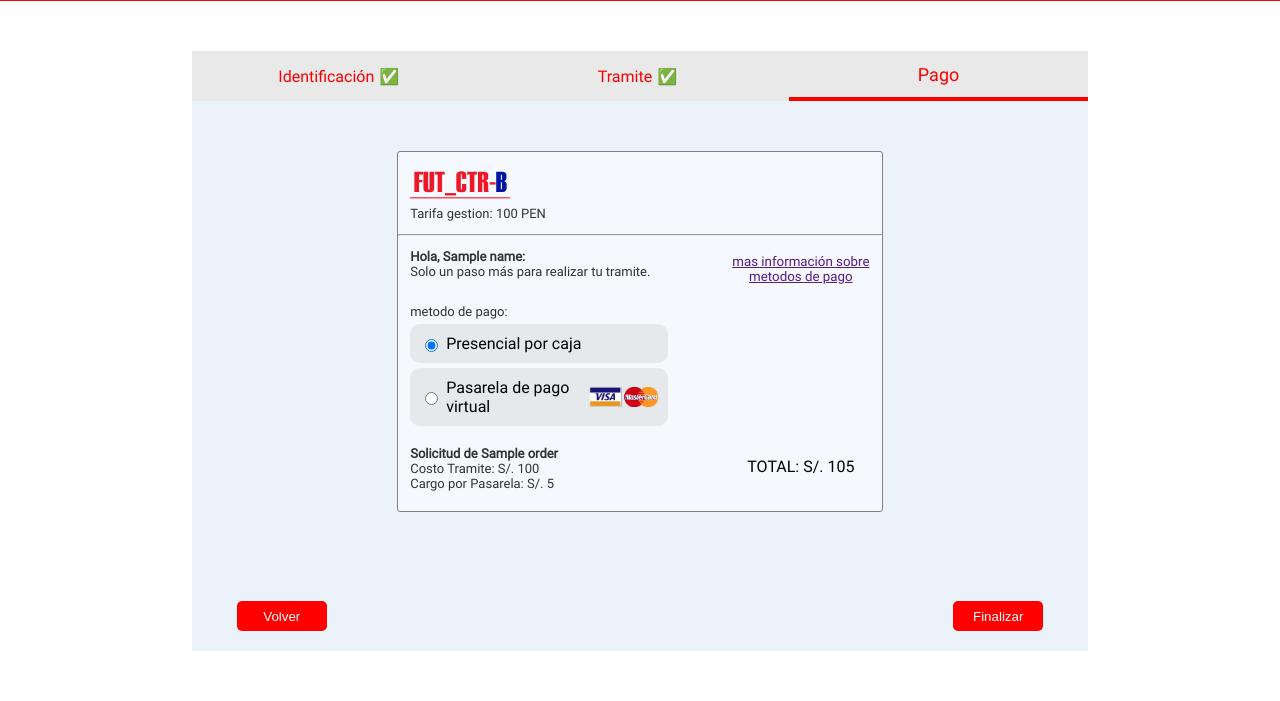
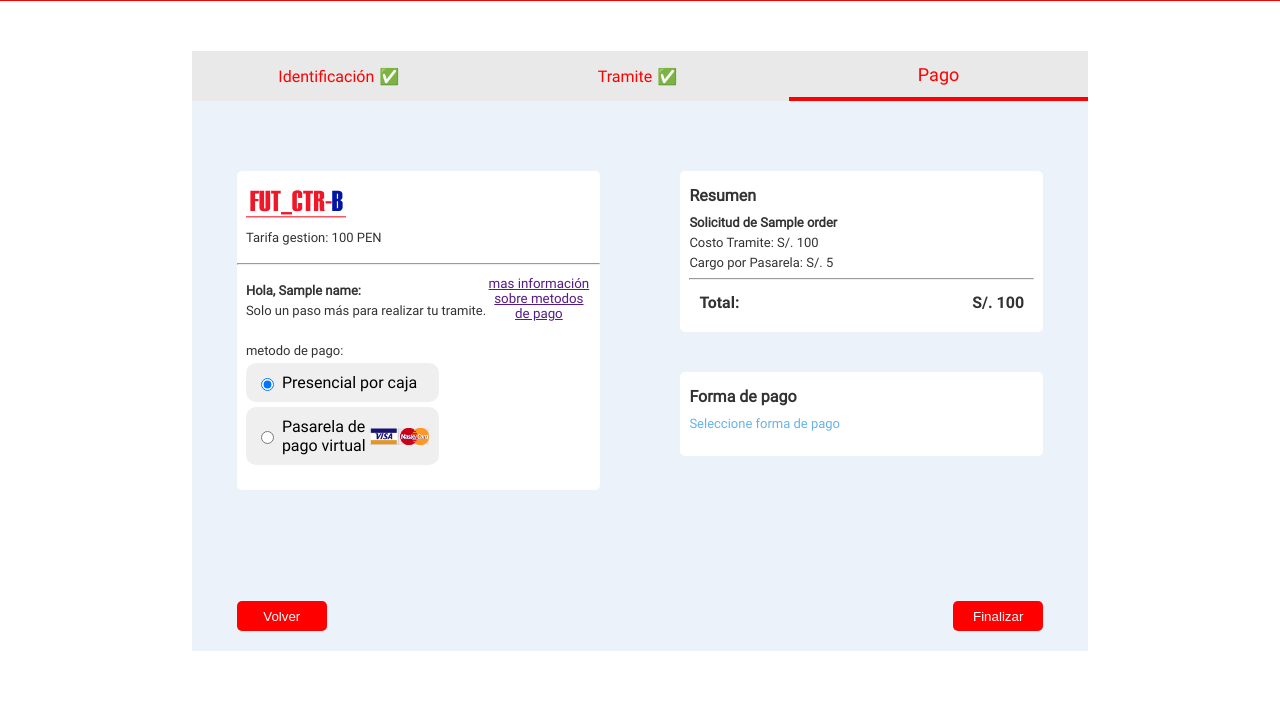
Before and after one commit to RTzm4d48/FUT_CTR-B_v5, a Django app: template myapp/templates/create_fut/pay.html in a window 1280 px wide. Shown: the part 99-800 px from the top of the page. Run offline with Django 4.2, Linux system fonts and the light colour scheme; the template is opened without the code that fills it: most values are stand-ins (such as "Sample title", 1, 10 or a date in 2020); some libraries are stand-ins or nearby versions.

Commit message:
form.pay: add new design

```diff
--- a/myapp/templates/create_fut/base_form_new_fut.html
+++ b/myapp/templates/create_fut/base_form_new_fut.html
@@ -93,7 +93,8 @@
         width: 100%;
         height: 100px;
         margin: 20px 0px 0px 0px;
-        display: block;
+        display: flex;
+        justify-content: space-between;
     }
     .from_item{
         /* background: skyblue; */
--- a/myapp/templates/create_fut/pay.html
+++ b/myapp/templates/create_fut/pay.html
@@ -10,12 +10,11 @@
 <!-- ------SOLO ESTILOS DEL CUADRO DE PAGO------ -->
 <style>
     .content_form2{
-        background: #ffffff70;
+        background: #ffffff;
         width: 60%;
         height: auto;
         margin: 20px auto;
-        border: 1px solid gray;
-        border-radius: 3px;
+        border-radius: 5px;
         padding: 5px 0px 10px 0px;
     }
     .block{
@@ -30,14 +29,27 @@
         padding: 5px 0px;
         /* background: #5add26; */
     }
+
     .column1 p{
-        font-size: small; opacity: 80%;margin: 0px;
+        font-size: small; opacity: 80%;
+        margin: 5px 0px;
+    }
+    .column1 img{
+        width: 100px;
+    }
+    .column1 h2{
+        margin: 0px 0px 10px 0px;
+        opacity: 80%;
+        font-size: medium;
     }
     .column2{
         width: 30%;
         height: 50px;
         /* background: #f8d50f; */
         display: flex;
+    }
+    .column2 a{
+        font-size: smaller;text-align: center;margin: auto;
     }
     .pay_content{
         background: #6a6a6d1c;
@@ -47,10 +59,37 @@
         width: 80%;
         border-radius: 10px;
     }
+    .pay_content img{
+        display: flex;
+        margin: auto 10px auto auto;
+        width: auto;
+        height: 17px;
+    }
     .radio{
         /* background: skyblue; */
         display: flex;
         margin: auto 5px auto 10px;
+    }
+    .dato_other{
+        /* background: salmon; */
+        display: flex;
+        justify-content: space-between;
+    }
+    .dato_other p{
+        font-size: medium;
+        font-family: 'myfont_robot_bold';
+        margin: 5px 10px 0px 10px;
+    }
+    .expandir{
+        width: 100%;
+    }
+    .paycard{
+        color: #3FA1E2;
+        cursor: pointer;
+    }
+    .paycard:hover{
+        color: #288ed1;
+        text-decoration: underline;
     }
 </style>
 
@@ -58,10 +97,13 @@
     <form class="thefrom" action="{% url 'n_end' %}" method="post">
         {% csrf_token %}
     <div class="content_form">
-        <div class="content_form2">
+        <div class="form_block">
+            <div class="from_item">
+                <!-- - -->
+                <div class="content_form2 expandir">
                     <div class="block">
                         <div class="column1">
-                    <img style="width: 100px;" src="{% static 'img/fut_ctr-b.png' %}" alt="">
+                            <img src="{% static 'img/fut_ctr-b.png' %}" alt="">
                             <p>Tarifa gestion: 100 PEN</p>
                         </div>
                         <div class="column2">
@@ -74,36 +116,52 @@
                             <p>Solo un paso más para realizar tu tramite.</p>
                         </div>
                         <div class="column2">
-                    <a style="font-size: smaller;text-align: center;margin: auto;" href="">mas información sobre metodos de pago</a>
+                            <a href="">mas información sobre metodos de pago</a>
                         </div>
                     </div>
                     <div class="block">
                         <div class="column1">
                             <p>metodo de pago:</p>
                             <div class="pay_content">
-                        <div class="radio"><input name="typepay" type="radio" value="5" checked="checked" onclick="capturarValor(this)"/></div> Presencial por caja
+                                <div class="radio"><input name="typepay" type="radio" value="0" checked="checked" onclick="capturarValor(this)"/></div> Presencial por caja
                             </div>
                             <div class="pay_content">
-                        <div class="radio"><input name="typepay" type="radio" value="0" onclick="capturarValor(this)"/></div>Pasarela de pago virtual
-                        <img src="{% static 'img/visa.png' %}" height="20px" style="margin: auto 10px auto auto;" alt="">
+                                <div class="radio"><input name="typepay" type="radio" value="5" onclick="capturarValor(this)"/></div>Pasarela de pago virtual
+                                <img src="{% static 'img/visa.png' %}" alt="">
                             </div>
                         </div>
                         <div class="column2"></div>
                     </div>
+                </div>
+                <!-- - -->
+            </div>
+            <div class="from_item">
+                <!-- - -->
+                <div class="content_form2 expandir">
                     <div class="block">
-                <div class="column1">
+                        <div class="column1 expandir">
+                            <h2>Resumen</h2>
                             <p style="font-weight: bold;">Solicitud de {{Order}}</p>
                             <p>Costo Tramite: S/. 100</p>
                             <p id="p_cargo">Cargo por Pasarela: S/. 5</p>
-                </div>
-                <div class="column2">
-                    <p id="p_total" style="text-align: center; margin: auto;">TOTAL: S/. 105</p>
+                            <hr>
+                            <div class="dato_other">
+                                <p>Total:</p>
+                                <p id="p_total">S/. 100</p>
                             </div>
                         </div>
-            <!-- <div class="block">
-                <div class="column1"></div>
-                <div class="column2"></div>
-            </div> -->
+                    </div>
+                </div>
+                <div class="content_form2 expandir">
+                    <div class="block">
+                        <div class="column1">
+                            <h2>Forma de pago</h2>
+                            <p class="paycard">Seleccione forma de pago</p>
+                        </div>
+                    </div>
+                </div>
+                <!-- - -->
+            </div>
         </div>
         <div class="button_block">
             <div class="botons_display">
@@ -126,9 +184,13 @@
     </form>
 </div>
 <script>
+    // -----Variables
+    var name_order = "{{Order}}";
+</script>
+<script>
     function capturarValor(radio) {
         var esp_cargo = "Cargo por Pasarela: S/. ";
-        var esp_total = "TOTAL: S/. ";
+        var esp_total = "S/. ";
         var taria = 100;
 
         if (radio.checked) {
@@ -137,7 +199,6 @@
 
             document.getElementById("p_cargo").textContent = esp_cargo+valor;
             document.getElementById("p_total").textContent = esp_total + (taria + valor_int);
-
         }
     }
 </script>
--- a/myapp/templates/create_fut/process.html
+++ b/myapp/templates/create_fut/process.html
@@ -201,7 +201,7 @@ select::-ms-expand {
                     <div class="bar"></div>
                 </div>
             </div>
-            <div class="from_item" style="float:right;" >
+            <div class="from_item">
                 <div class="content_boxlist" id='boxlist'>
                     <!-- - -->
                     <div id="list_show_01" class='boxlist_inner' onclick='show_list()'>
@@ -228,7 +228,7 @@ select::-ms-expand {
                 </div>
             </div>
         </div>
-        <div class="form_block" style="display: flex; justify-content: space-between;">
+        <div class="form_block">
             <div class="from_item">
                 <div class="group">
                     <textarea id="name" name="reason" cols="30" rows="10" required>Motivo por defecto</textarea>
```
Also changed, not shown: myapp/templates/layouts/base.html (+65 -0 lines). Lines whose indentation alone changed are shown as unchanged.
